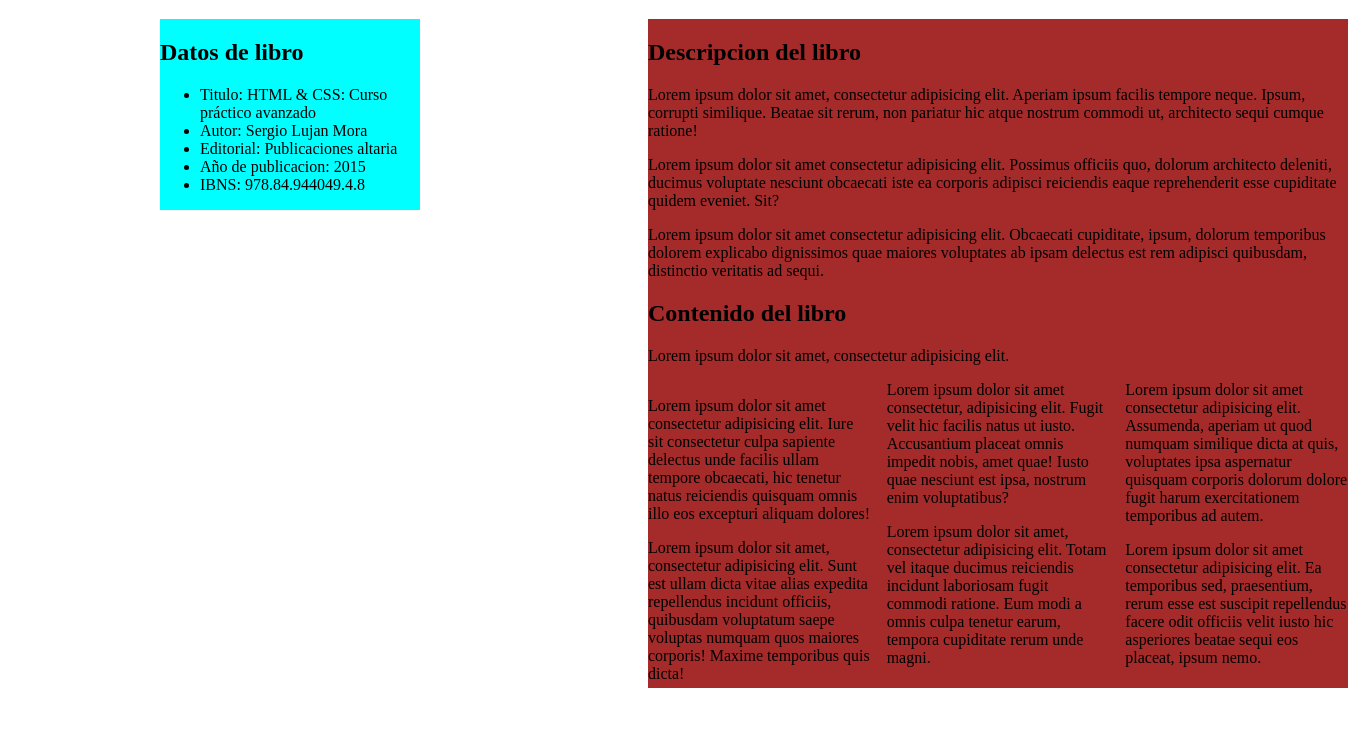
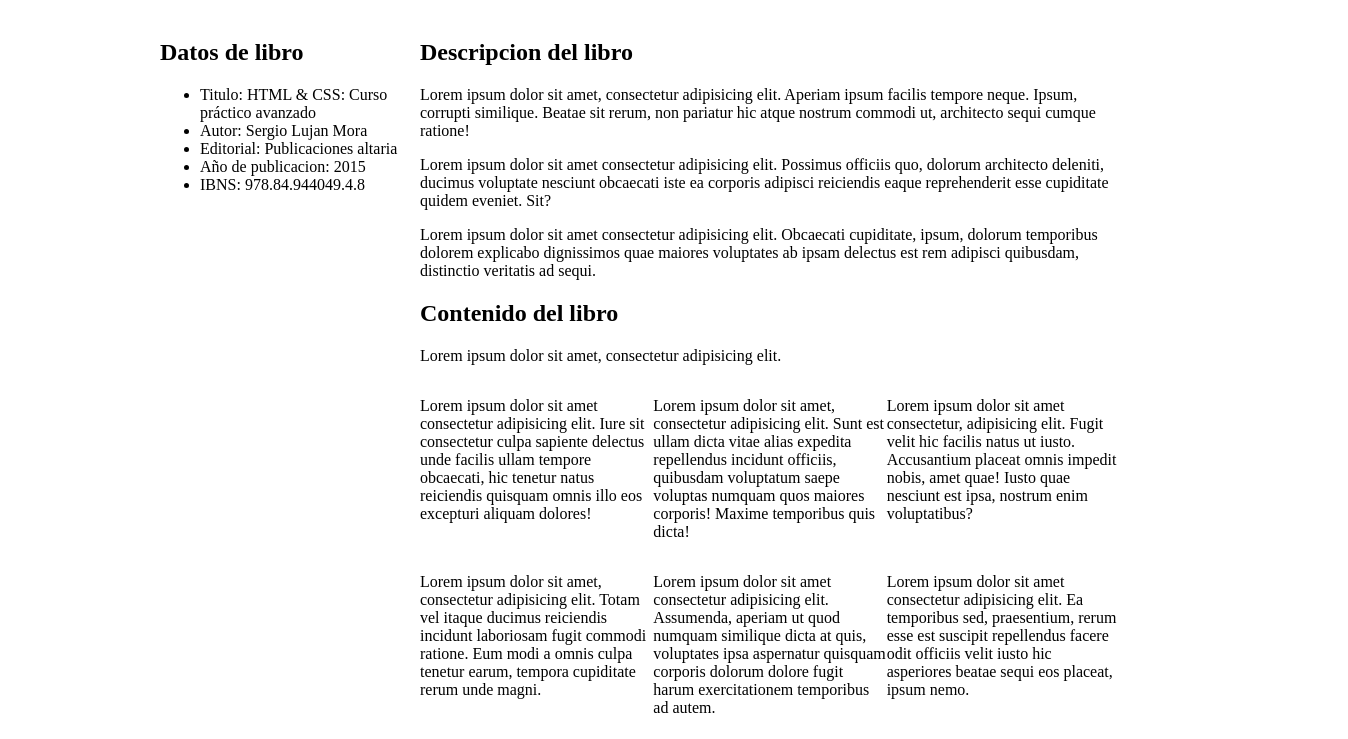
Before and after one commit to Adrianmove07/APPRENDIENDO0209, a plain HTML site: page Adrian/David Lozada/Ejercicio1/index.html in a window 1280 px wide. Shown: the part 61-800 px from the top of the page, 1348 px wide, since content can reach past the window. Drawn offline with Linux system fonts and the light colour scheme.

Commit message:
Ejercicio Adrian-David Loazada

```diff
--- a/Adrian/David Lozada/Ejercicio1/estilos.css
+++ b/Adrian/David Lozada/Ejercicio1/estilos.css
@@ -1,42 +1,44 @@
+body {
+    padding: 0;
+    margin: 0;
+}
+
 h1 {
     text-align: center;
 }
 
-main {
-
+.adrian {
+    width: 960px;
     margin: 0 auto;
-    width: 960px;
-    column-count: 2;
-}
-
-div {
-    column-count: 3;
 }
 
 ul {
     text-align: left;
-    column-span: all;
+}
+
+.div1 {
+    width: 260px;
+    float: left;
+}
+
+.div2 {
+    width: 700px;
+    float: left;
+}
+
+.div3 {
+    width: 700px;
+    float: right;
+    display: grid;
+    grid-template-columns: repeat(3, 1fr);
+
 
 }
 
-.div1 {
-   background-color: aqua;
-    width: 260px;
+h2 {
+    text-align: left;
 }
 
-
-.div2 {
-    width: 700px;
-    display: inline-block;
-    background-color: brown;
+p  {
+    text-align: left;
 }
-
-
-h2 {
-    text-align: left;
-    column-span: all;
-}
-p {
-    text-align: left;
-    column-span: all;
-}
--- a/Adrian/David Lozada/Ejercicio1/index.html
+++ b/Adrian/David Lozada/Ejercicio1/index.html
@@ -8,11 +8,11 @@
     <title>Practica</title>
 </head>
 <body>
-    <header>
+
         <h1>HTML & CSS: Curso práctico avanzado</h1>
-    </header>
 
-    <main>
+    <div class="adrian">
+
             <div class="div1">
                 <h2>Datos de libro</h2>
                     <ul>
@@ -30,9 +30,10 @@
                 <p>Lorem ipsum dolor sit amet consectetur adipisicing elit. Possimus officiis quo, dolorum architecto deleniti, ducimus voluptate nesciunt obcaecati iste ea corporis adipisci reiciendis eaque reprehenderit esse cupiditate quidem eveniet. Sit?</p>
                 <p>Lorem ipsum dolor sit amet consectetur adipisicing elit. Obcaecati cupiditate, ipsum, dolorum temporibus dolorem explicabo dignissimos quae maiores voluptates ab ipsam delectus est rem adipisci quibusdam, distinctio veritatis ad sequi.</p>
 
-
                 <h2>Contenido del libro</h2>
                 <p>Lorem ipsum dolor sit amet, consectetur adipisicing elit.</p>
+                </div>
+
             <div class="div3">
                 <p>Lorem ipsum dolor sit amet consectetur adipisicing elit. Iure sit consectetur culpa sapiente delectus unde facilis ullam tempore obcaecati, hic tenetur natus reiciendis quisquam omnis illo eos excepturi aliquam dolores! </p>
                 <p>Lorem ipsum dolor sit amet, consectetur adipisicing elit. Sunt est ullam dicta vitae alias expedita repellendus incidunt officiis, quibusdam voluptatum saepe voluptas numquam quos maiores corporis! Maxime temporibus quis dicta!</p>
@@ -43,11 +44,7 @@
             </div>
             </div>
 
-        </main>
-
-    <footer>
-
-    </footer>
+    </div>
 
 </body>
 </html>
```
Lines whose indentation alone changed are shown as unchanged.
